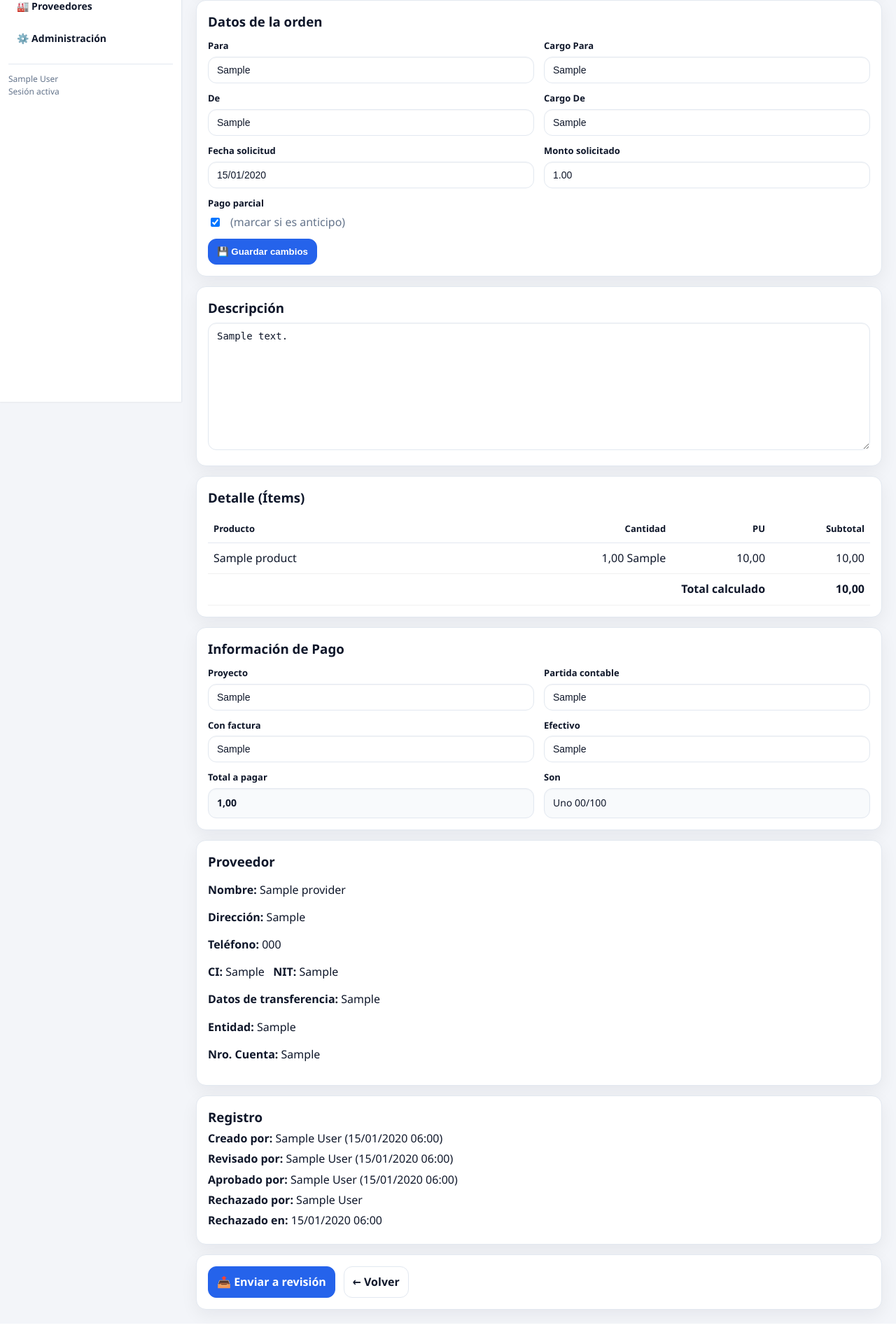
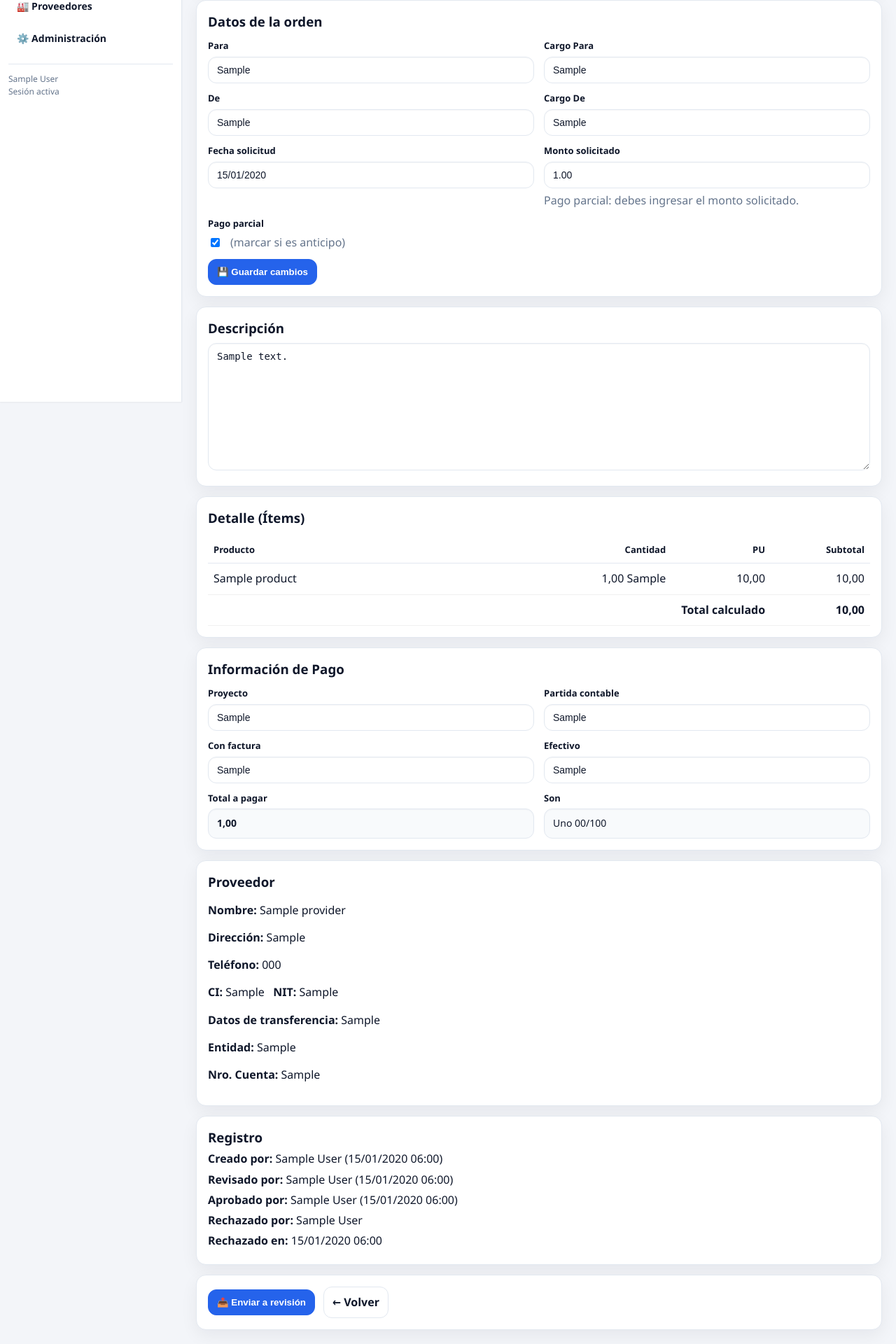
Before and after one commit to hectorisrael87/fundacion_sys, a Django app: page /ordenes/1/ in a window 1280 px wide. Shown: the part 226-2146 px from the top of the page at 70% size. Before the commit the page ends 2117 px from the top, so only its background shows below. Run offline with Django 5.2, Linux system fonts and the light colour scheme; a user stored in the database is signed in; tables that the repository leaves empty hold one stand-in row (values such as "Sample post").

Commit message:
Cambios29_OP_01

```diff
--- a/src/apps/payments/views.py
+++ b/src/apps/payments/views.py
@@ -86,6 +86,7 @@ def op_list(request):
 @login_required
 def op_detail(request, pk: int):
     op = get_object_or_404(PaymentOrder, pk=pk)
+
     # =========================
     # Navegación guiada desde CC: OP1 -> OP2 -> ... -> volver al CC
     # =========================
@@ -127,7 +128,7 @@ def op_detail(request, pk: int):
     ):
         return HttpResponseForbidden("No tienes permiso para ver esta Orden de Pago.")
 
-        # Edición:
+    # Edición:
     # - Creador (o superuser): SOLO en BORRADOR
     # - Revisor (o superuser): SOLO en EN_REVISION (para correcciones)
     # - Aprobador: NO edita (solo aprueba cuando está REVISADO)
@@ -144,25 +145,16 @@ def op_detail(request, pk: int):
         )
     )
 
-
-    if request.method == "POST":
-        if not puede_editar:
-            return HttpResponseForbidden("No tienes permiso para editar esta Orden de Pago.")
-
-        form = PaymentOrderForm(request.POST, instance=op)
-        if form.is_valid():
-            form.save()
-            messages.success(request, "Orden de Pago actualizada.")
-            return redirect("op_detail", pk=op.pk)
-    else:
-        form = PaymentOrderForm(instance=op)
-
+    # Items (para totales)
     items_qs = op.items.select_related("producto").all()
 
     # Total calculado (por ítems)
     total = Decimal("0")
     for it in items_qs:
         total += (it.cantidad or Decimal("0")) * (it.precio_unit or Decimal("0"))
+
+    # Total calculado para mostrar como "Monto solicitado" en OP normal (no vacío)
+    total_calculado = total
 
     # Monto a pagar (respeta monto_manual)
     monto_a_pagar = op.monto_manual if op.monto_manual is not None else total
@@ -186,6 +178,33 @@ def op_detail(request, pk: int):
         and op.estado == PaymentOrder.Status.APROBADO
     )
 
+    # =========================
+    # Guardar / Guardar y enviar a revisión
+    # =========================
+    if request.method == "POST":
+        if not puede_editar:
+            return HttpResponseForbidden("No tienes permiso para editar esta Orden de Pago.")
+
+        action = request.POST.get("action", "save")  # save | send_review
+
+        form = PaymentOrderForm(request.POST, instance=op)
+        if form.is_valid():
+            form.save()
+            messages.success(request, "Orden de Pago actualizada.")
+
+            # ✅ Si se presionó "Enviar a revisión", primero guardamos y luego ejecutamos el flujo
+            if action == "send_review":
+                if return_cc_pk:
+                    return redirect(f"{reverse('op_send_review', kwargs={'pk': op.pk})}?return_cc={return_cc_pk}")
+                return redirect("op_send_review", pk=op.pk)
+
+            # Mantener return_cc en URL si aplica
+            if return_cc_pk:
+                return redirect(f"{reverse('op_detail', kwargs={'pk': op.pk})}?return_cc={return_cc_pk}")
+            return redirect("op_detail", pk=op.pk)
+
+    else:
+        form = PaymentOrderForm(instance=op)
 
     return render(
         request,
@@ -195,6 +214,7 @@ def op_detail(request, pk: int):
             "form": form,
             "items": items_qs,
             "total": total,
+            "total_calculado": total_calculado,  # ✅ para OP normal (Monto solicitado)
             "monto_a_pagar": monto_a_pagar,
             "monto_letras": monto_letras,
             "restante": restante,
@@ -207,6 +227,7 @@ def op_detail(request, pk: int):
             "next_op_pk": next_op_pk,
         },
     )
+
 
 
 # =========================
--- a/src/templates/payments/op_detail.html
+++ b/src/templates/payments/op_detail.html
@@ -124,11 +124,16 @@
 
         <div class="field">
           <div class="label">Monto solicitado</div>
-          {% if puede_editar %}
+          {% if op.es_parcial %}
+            {# Pago parcial: monto manual requerido #}
             {{ form.monto_manual }}
-            {{ form.monto_manual.errors }}
+            <div class="muted">Pago parcial: debes ingresar el monto solicitado.</div>
           {% else %}
-            <div class="control control-static">{{ op.monto_manual|default:"-" }}</div>
+            {# OP normal: mostrar total calculado (no vacío) #}
+            <div class="control" style="background:#f7f7f7;">
+              {{ total_calculado|floatformat:2 }}
+            </div>
+            <div class="muted">OP normal: el monto solicitado es el total calculado.</div>
           {% endif %}
         </div>
 
@@ -307,9 +312,15 @@
    {# Botones abajo (después de Registro) #}
 <div class="card">
   <div class="hstack">
+
     {% if op.estado == "BORRADOR" %}
       {% if op.creado_por_id == user.id or user.is_superuser %}
-          <a class="btn btn-primary" href="{% url 'op_send_review' op.pk %}">📤 Enviar a revisión</a>
+        <form method="post" action="{% url 'op_send_review' op.pk %}" class="inline-form">
+          {% csrf_token %}
+          <button class="btn btn-primary" type="submit">
+            📤 Enviar a revisión
+          </button>
+        </form>
       {% endif %}
 
     {% elif op.estado == "EN_REVISION" %}
@@ -327,7 +338,7 @@
 
         <form method="post" action="{% url 'op_back_to_review' op.pk %}" class="inline-form">
           {% csrf_token %}
-            <button class="btn" type="submit">↩️ Devolver a revisión</button>
+          <button class="btn btn-ghost" type="submit">↩️ Devolver a revisión</button>
         </form>
 
         <form method="post" action="{% url 'op_reject' op.pk %}" class="inline-form">
@@ -343,8 +354,8 @@
 
     {% elif op.estado == "RECHAZADO" %}
       <span class="muted">❌ OP rechazada.</span>
+    {% endif %}
 
-      {% endif %}
     {% if return_cc_pk %}
       <a class="btn btn-ghost" href="{% url 'cc_detail' return_cc_pk %}">← Volver al cuadro</a>
 
@@ -358,6 +369,7 @@
     <a class="btn btn-ghost" href="{% url 'op_list' %}">← Volver</a>
   </div>
 </div>
+
 </div>
 
 {% endblock %}
```
Lines whose indentation alone changed are shown as unchanged.
